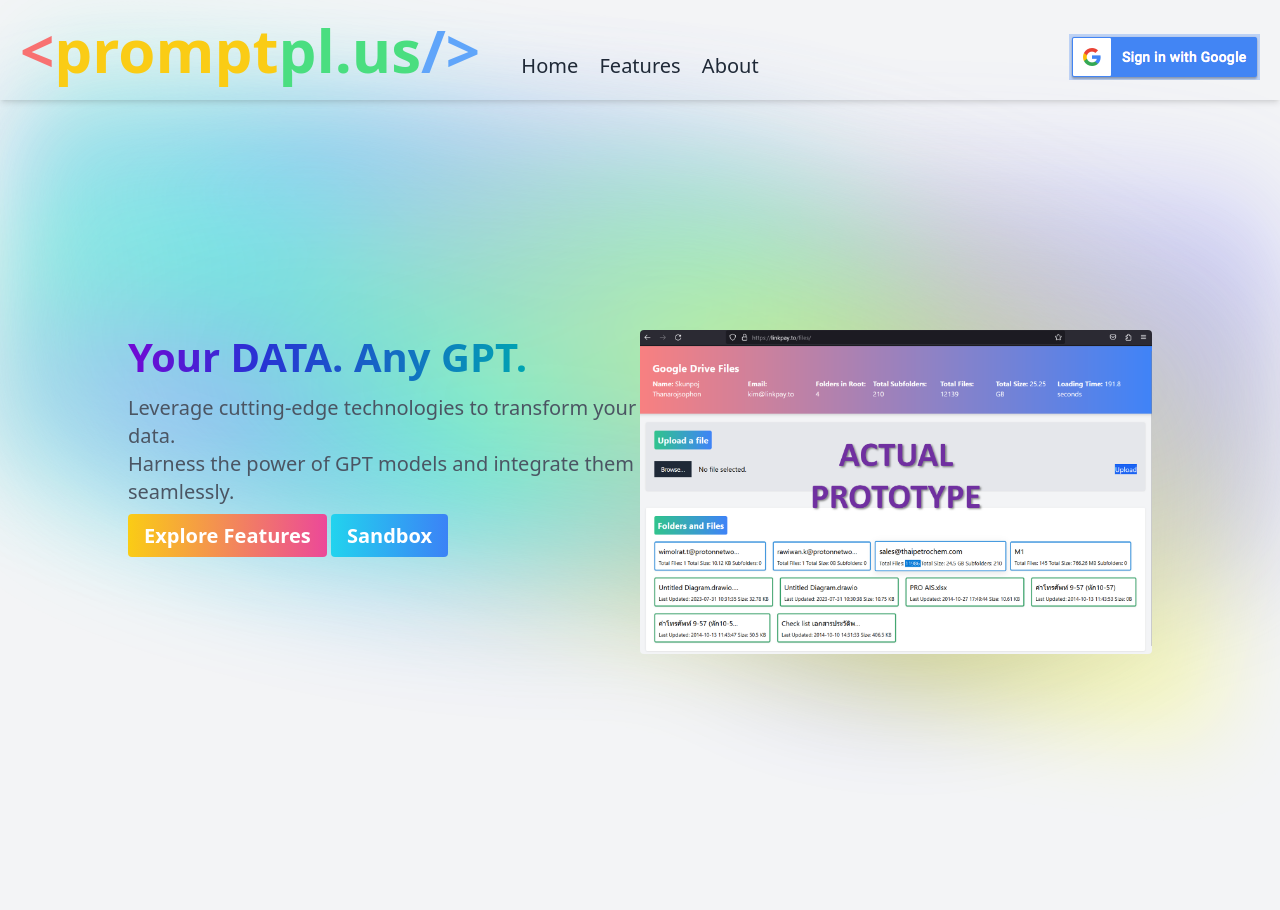
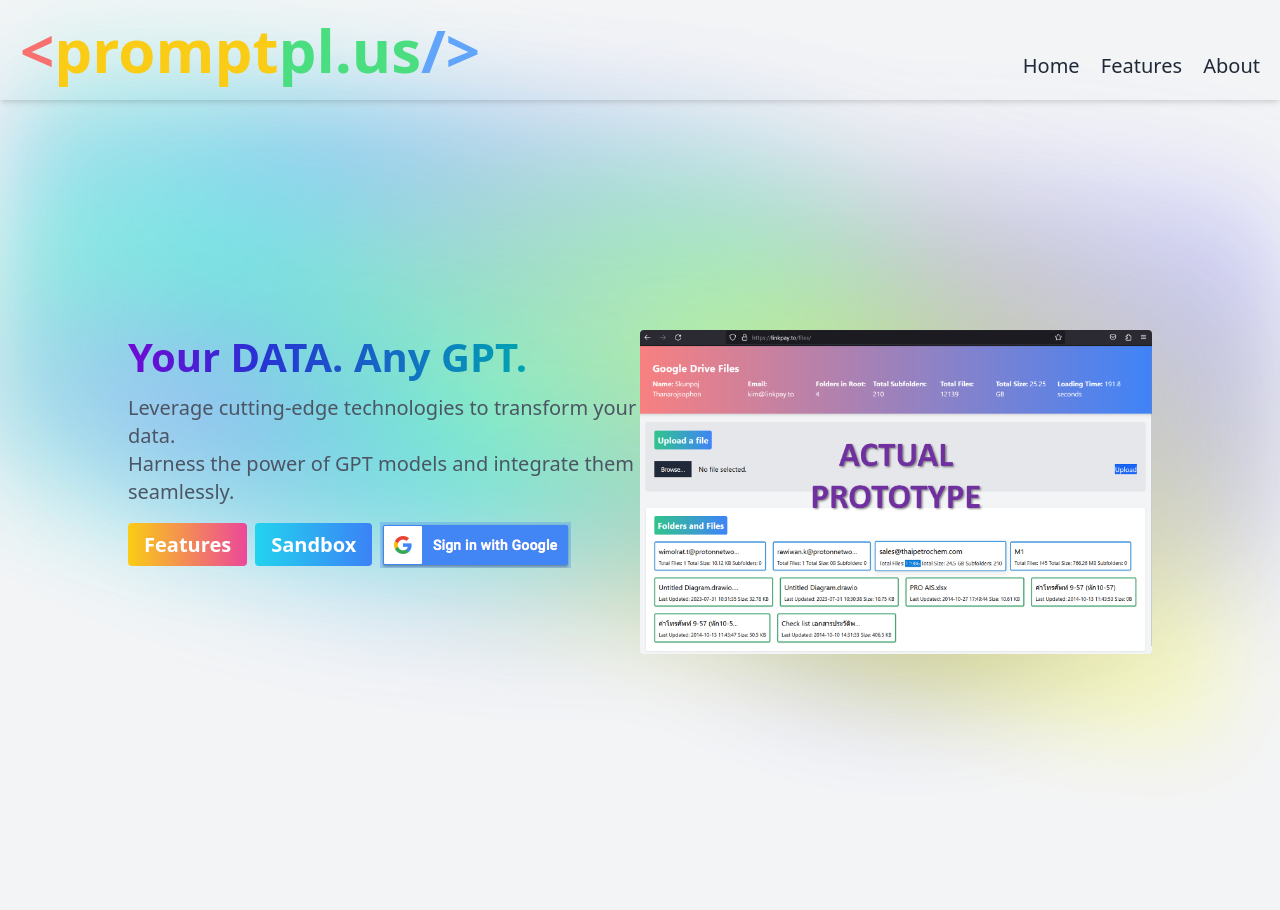
Before and after one commit to promptplusorg/pp, a FastAPI app: template templates/index.html in a window 1280 px wide. Shown: the top 910 px of the page. Run offline with FastAPI, Linux system fonts and the light colour scheme; the template is opened without the code that fills it: most values are stand-ins (such as "Sample title", 1, 10 or a date in 2020); parts of the project's set-up code (start-up, migrations or seed data) failed here and were passed over.

Commit message:
&lt;promptpl.us/&gt;

```diff
--- a/app.py
+++ b/app.py
@@ -102,7 +102,22 @@ async def landing_page(request: Request):
 async def upload_file(request: Request, file: UploadFile = File(...)):
     credentials = get_credentials_from_session(request.session)
     if not credentials:
-        return RedirectResponse(url="/login/")
+
+        folder_name = "/kim/pp/sandbox"
+        file_path = os.path.join(folder_name, file.filename)
+
+        # if not os.path.exists(folder_name):
+        #     os.mkdir(folder_name)
+
+        with open(file_path, "wb") as f:
+            f.write(file.file.read())
+
+        data_dict = {"request": request,
+                     "file_id": "sandbox",
+                     "file_name": file.filename}
+        return templates.TemplateResponse("upload_success.html", data_dict)
+        # return RedirectResponse(url="/login/")
+
     drive_service = build("drive", "v3", credentials=credentials)
     file_id = await upload_file_to_drive(drive_service, file)
     return templates.TemplateResponse("upload_success.html", {"request": request, "file_id": file_id})
@@ -209,3 +224,60 @@ async def websocket_endpoint(websocket: WebSocket):
         # This will log the full traceback of the exception
         logging.error(traceback.format_exc())
         await websocket.send_text(f"Error: {e}")
+
+
+@app.websocket("/chat")
+async def websocket_endpoint(websocket: WebSocket):
+
+    await websocket.accept()
+    print("websocket.accept() accepted")
+
+    # session = websocket.scope.get("session")
+    # print('websocket.scope.get("session")', session)
+
+    # session_token = session.get("token")
+    # print("session_token", session_token)
+
+    # if not session_token:
+    #     # logging.warning("WebSocket connection attempt without session token.")
+    #     await websocket.close(code=1003)  # Forbidden
+    #     print("websocket.close(code=1003) no session_token")
+    #     return
+
+    logging.info("WebSocket connection established.")
+    await websocket.send_text("WebSocket Connected")
+
+    try:
+
+        from .chat import chat, embbding
+        embbding()
+
+        while True:
+            data = await websocket.receive_text()
+            logging.info(f"Received WebSocket message: {data}")
+
+            # if data == "start":
+            #     logging.info("Starting file fetch process...")
+            #     await websocket.send_text("Fetching files...")
+
+            prompt = "<promptpl.us>"+data
+            print(prompt)
+            await websocket.send_text(prompt)
+
+            # do some lang chain here now
+            text = "How many companies does Elon Musk run?"
+            text = data
+            res = "error"
+            try:
+                # res = chat(text)
+                await websocket.send_text(res)
+            except:
+                await websocket.send_text(res)
+
+    except WebSocketDisconnect as e:
+        logging.warning(f"WebSocket disconnected with code: {e.code}")
+    except Exception as e:
+        logging.error(f"An error occurred: {e}")
+        # This will log the full traceback of the exception
+        logging.error(traceback.format_exc())
+        await websocket.send_text(f"Error: {e}")
--- a/static/output.css
+++ b/static/output.css
@@ -768,11 +768,6 @@ video {
   background-color: rgb(229 231 235 / var(--tw-bg-opacity));
 }
 
-.bg-green-400 {
-  --tw-bg-opacity: 1;
-  background-color: rgb(74 222 128 / var(--tw-bg-opacity));
-}
-
 .bg-green-500 {
   --tw-bg-opacity: 1;
   background-color: rgb(34 197 94 / var(--tw-bg-opacity));
@@ -781,11 +776,6 @@ video {
 .bg-white {
   --tw-bg-opacity: 1;
   background-color: rgb(255 255 255 / var(--tw-bg-opacity));
-}
-
-.bg-yellow-400 {
-  --tw-bg-opacity: 1;
-  background-color: rgb(250 204 21 / var(--tw-bg-opacity));
 }
 
 .bg-yellow-500 {
@@ -882,10 +872,6 @@ video {
 .py-2 {
   padding-top: 0.5rem;
   padding-bottom: 0.5rem;
-}
-
-.pl-8 {
-  padding-left: 2rem;
 }
 
 .text-left {
--- a/templates/index.html
+++ b/templates/index.html
@@ -3,22 +3,35 @@
 
 <!-- Hero Section -->
 <section id="home" class="text-gray-600 flex items-center justify-center min-h-screen fade-in">
-    <div class="container mx-auto text-left flex flex-wrap w-4/5">
+    <div class="container text-left flex flex-wrap w-4/5">
         <div class="w-full md:w-1/2">
             <h2 class="text-5xl font-bold mb-4"><span class="gradient-text">Your DATA. Any GPT.</span></h2>
             <p class="text-xl mb-4">Leverage cutting-edge technologies to transform your data.<br>
                 Harness the power of GPT models and integrate them seamlessly.
             </p>
-            <a href="#features"
-                class="bg-gradient-to-r from-yellow-400 to-pink-500 hover:from-blue-500 hover:to-cyan-500 text-white text-xl font-bold py-2 px-4 rounded">
-                Explore Features</a>
-            <!-- <a href="{{ authorization_url }}" -->
-            <a href="/landing"
-                class="bg-gradient-to-r from-cyan-400 to-blue-500 hover:from-pink-500 hover:to-yellow-500 text-white text-xl font-bold py-2 px-4 rounded">
-                Sandbox</a>
+            <div class="flex gap-2 items-center">
+                <div>
+                    <a href="#features"
+                        class="bg-gradient-to-r from-yellow-400 to-pink-500 hover:from-blue-500 hover:to-cyan-500 text-white text-xl font-bold py-2 px-4 rounded">
+                        Features</a>
+                </div>
+                <div>
+                    <a href="/landing"
+                        class="bg-gradient-to-r from-cyan-400 to-blue-500 hover:from-pink-500 hover:to-yellow-500 text-white text-xl font-bold py-2 px-4 rounded">
+                        Sandbox</a>
+                </div>
+                <div>
+                    <!-- <a href="{{ authorization_url }}" -->
+                    <a href="/login">
+                        <img src={{ url_for('static', path='/btn_google_signin_dark_focus_web.png' ) }}>
+                    </a>
+                </div>
+            </div>
+
+
         </div>
         <div class="w-full md:w-1/2">
-            <img src="{{ url_for('static', path='/proto.png') }}" alt="PromptPl.us" class="w-full h-auto rounded mb-4">
+            <img src="{{ url_for('static', path='/proto.png') }}" alt="&lt;promptpl.us/&gt;" class="w-full h-auto rounded mb-4">
         </div>
     </div>
 </section>
@@ -71,28 +84,28 @@
 <!-- bg-gradient-to-l from-purple-400 to-blue-500  text-white -->
 <section id="about" class="text-gray-600 flex items-center justify-center min-h-screen fade-in py-0">
     <!-- p-5  -->
-    <div class="container text-center">
+    <div class="container text-center w-4/5">
         <!-- mx-auto text-center text-gray-600 -->
         <h2 class="text-4xl font-bold mb-16 appear-from-bottom">About Us</h2>
 
-        <div class="container mx-auto flex flex-wrap-reverse justify-between appear-from-bottom py-0">
+        <div class="container flex flex-wrap-reverse justify-between appear-from-bottom py-0">
+            <!-- mx-auto -->
             <div class="w-1/2">
                 <img src="https://images.unsplash.com/photo-1557683316-973673baf926" alt="About Us Image"
                     class="w-full h-auto rounded mb-4">
             </div>
-            <div class="w-1/2 pl-8 text-left">
+            <div class="w-1/2 p-5 text-left">
                 <h3 class="text-5xl font-bold mb-4">
-                    Our Vision is to make AI accessible to everyone, regardless of their technical.</h3>
+                    Our Vision is to make AI accessible to all, regardless of tech skill.
+                </h3>
                 <p class="text-2xl mb-4">
-                    We aim to democratize access to cutting-edge technologies and drive innovation across
-                    industries.
-                    We envision a world where data-driven insights are accessible to everyone.
-                    We believe in innovation, collaboration, and continuous improvement.
-                    We provide cutting-edge solutions that empower individuals and organizations to harness the
-                    potential of their data.
-                    We empower individuals and businesses to leverage the power of GPT models.
+                    We envision a world where data insights are accessible to all.
+                    We aim to democratize technology and drive innovation.
+                    We value innovation, collaboration, and improvement.
+                    We provide solutions that empower individuals and organizations to harness their data, leveraging
+                    the power of GPT models.
                 </p>
-                <a href="#about" class="text-xl bg-white text-gray-600 py-2 px-4 rounded">Get in touch</a>
+                <!-- <a href="#about" class="text-xl bg-white text-gray-600 py-2 px-4 rounded">Get in touch</a> -->
             </div>
         </div>
     </div>
@@ -105,7 +118,7 @@
     <div class="container mx-auto text-center text-gray-600">
         <!-- <h2 class="text-4xl font-bold mb-4">About Us</h2> -->
         <p class="text-xl mb-16">
-            "PromptPl.us is committed to empowering businesses and individuals with cutting-edge solutions.
+            "&lt;promptpl.us/&gt; is committed to empowering businesses and individuals with cutting-edge solutions.
             We specialize in providing tailored solutions for businesses.<br>
             We are a team of passionate data scientists, engineers, and researchers who believe in the power of data
             and AI to transform businesses and lives.<br>
@@ -115,11 +128,11 @@
             solution, we have the expertise to deliver."
         </p>
         <div class="flex flex-wrap justify-center p-5">
-            <div class="w-full md:w-1/3 p-4">
+            <div class="w-full md:w-1/3 p-5">
                 <img src="https://images.unsplash.com/photo-1555949963-ff9fe0c870eb" alt="About Us"
                     class="w-full h-auto rounded mb-4">
             </div>
-            <div class="w-full md:w-2/3 p-4">
+            <div class="w-full md:w-2/3 p-5">
                 <div class="container mx-auto">
                     <p class="text-xl font-semibold text-center">Need customization for your specific use cases.
                         Let's Talk.
--- a/templates/template.html
+++ b/templates/template.html
@@ -4,7 +4,7 @@
 <head>
     <meta charset="UTF-8">
     <meta name="viewport" content="width=device-width, initial-scale=1.0">
-    <title>PromptPl.us</title>
+    <title>&lt;promptpl.us/&gt;</title>
 
     <script src="{{ url_for('static', path='/aoc.js') }}"></script>
 
@@ -29,8 +29,8 @@
     <!-- sticky top-0 z-50 -->
     <!-- text-white font-bold -->
     <nav class="p-5 shadow-md">
-        <div class="container mx-auto grid grid-cols-3 gap-4 items-end">
-            <!-- <div class="container mx-auto flex justify-between items-end"> -->
+        <!-- <div class="container mx-auto grid grid-cols-3 gap-4 items-end"> -->
+        <div class="container mx-auto flex justify-between items-end">
             <!-- gradient-text-mixed -->
             <!-- align-top -->
             <div class="items-start">
@@ -40,36 +40,24 @@
                 </a>
             </div>
 
-            <!-- <p> -->
-
-            <div class="space-x-4 text-xl text-center text-gray-800">
+            <div class="w-full space-x-4 text-xl text-right text-gray-800">
                 <a href="#home" class="hover:text-yellow-400 transition duration-100">Home</a>
                 <a href="#features" class="hover:text-yellow-400 transition duration-100">Features</a>
                 <!-- <a href="#vision" class="text-gray-800  hover:text-yellow-500 transition duration-300">Vision</a> -->
                 <a href="#about" class="hover:text-yellow-400 transition duration-100">About</a>
 
-                <!-- </p> -->
+                <!-- <a href="/login">
+                    <img src={{ url_for('static', path='/btn_google_signin_dark_focus_web.png' ) }}>
+                </a> -->
 
             </div>
 
-            <div class="flex justify-end gap-2 items-end">
-                <!-- <div> -->
-                <!-- <a href="{{ authorization_url }}"
-                    class="bg-yellow-400 hover:bg-blue-500 text-white text-bold p-2 rounded">
-                    Sign Up
-                </a>
-                <a href="{{ authorization_url }}"
-                    class="bg-green-400 hover:bg-blue-500 text-white text-bold p-2 rounded">
-                    Log in
-                </a> -->
-
-                <!-- <a href="{{ authorization_url }}"> -->
+            <!-- <div class="flex justify-end gap-2 items-end">
                 <a href="/login">
                     <img src={{ url_for('static', path='/btn_google_signin_dark_focus_web.png' ) }}>
                 </a>
+            </div> -->
 
-
-            </div>
         </div>
     </nav>
 
@@ -83,7 +71,7 @@
         <div class="p-5 container mx-auto text-center">
             <!-- <p class="text-xl"> -->
             <a href="/privacypolicy">Privacy Policy</a> | <a href="/termsofservice">Terms of Service</a> |
-            All Rights Reserved © 2023 PromptPl.us
+            All Rights Reserved © 2023 &lt;promptpl.us/&gt;
             <!-- </p> -->
         </div>
     </footer>
```
Also changed, not shown: chat.py (added, +23 -0 lines), templates/files.html (+51 -0 lines), sandbox/Picture1.png (added), sandbox/btn_google_signin_dark_focus_web.png (added), sandbox/content_gapsmarketplaces.jpg (added).
